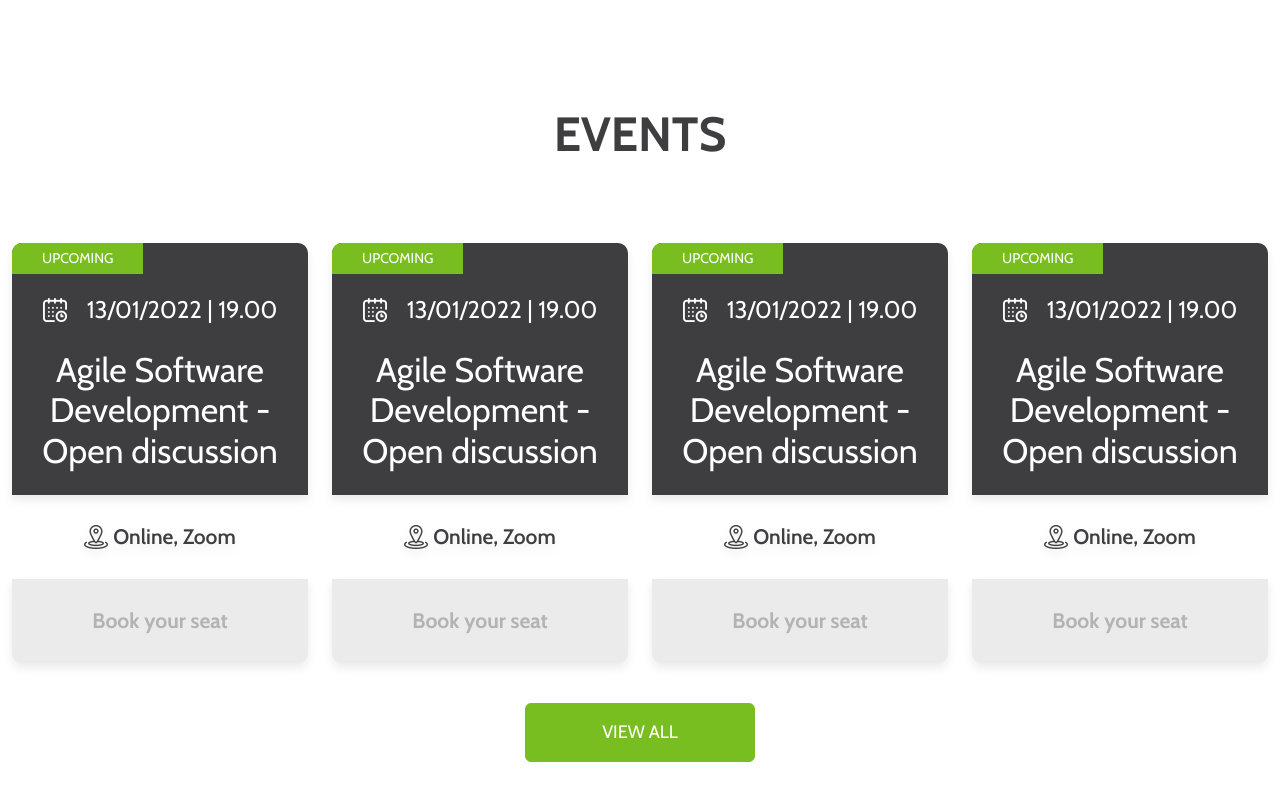
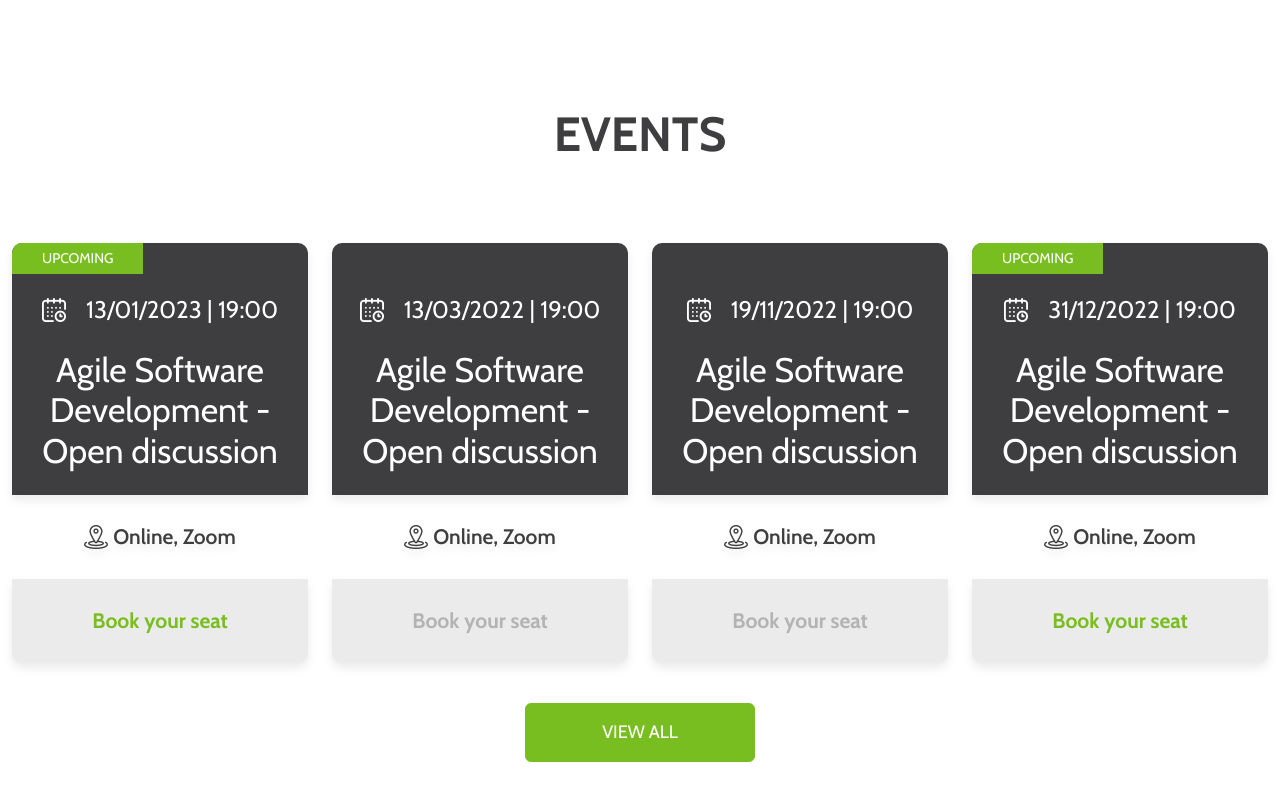
Before and after one commit to devstaff-crete/devstaff-website, a Next.js app: page / in a window 1280 px wide. Shown: the part 1395-2195 px from the top of the page. Built offline with nearby package versions, Linux system fonts and the light colour scheme.

Commit message:
Add logic to Event card

```diff
--- a/components/EventCard/EventCard.tsx
+++ b/components/EventCard/EventCard.tsx
@@ -2,18 +2,37 @@ import Image from 'next/image';
 
 import styles from './EventCard.module.scss';
 
+type ISOString = `${number}-${number}-${number}T${number}:${number}`;
+
 type Props = {
-  date: string;
-  time: string;
+  dateTime: ISOString;
   title: string;
   url: string;
 };
 
-const EventCard = ({ date, time, title, url }: Props) => {
+const getDate = (date: Date) => {
+  const year = date.getFullYear();
+  const month = String(date.getMonth() + 1).padStart(2, '0');
+  const day = String(date.getDate()).padStart(2, '0');
+  return [day, month, year].join('/');
+};
+
+const getTime = (date: Date) => {
+  const hours = String(date.getHours()).padStart(2, '0');
+  const minutes = String(date.getMinutes()).padStart(2, '0');
+  return `${hours}:${minutes}`;
+};
+
+const EventCard = ({ dateTime, title, url }: Props) => {
+  const eventDate = new Date(dateTime);
+  const date = getDate(eventDate);
+  const time = getTime(eventDate);
+  const isInFuture = eventDate > new Date();
+
   return (
     <div className={styles.card}>
       <div className={styles.cardHeader}>
-        <div className={styles.cardRibbon}>UPCOMING</div>
+        {isInFuture ? <div className={styles.cardRibbon}>UPCOMING</div> : null}
         <div className={styles.cardDate}>
           <Image src="/icons/calendar.png" width="24" height="24" alt="calendar icon" />
           <span>{`${date} | ${time}`}</span>
@@ -27,7 +46,7 @@ const EventCard = ({ date, time, title, url }: Props) => {
         </div>
       </div>
       <div className={styles.cardFooter}>
-        <a href={url} className={`btn btn-link ${styles.disabledLink}`}>
+        <a href={url} className={`btn btn-link ${!isInFuture ? styles.disabledLink : null}`}>
           Book your seat
         </a>
       </div>
--- a/pages/index.tsx
+++ b/pages/index.tsx
@@ -97,32 +97,28 @@ export default function Home() {
             <div className="row">
               <div className="col-12 col-sm-6 col-lg-3 py-4">
                 <EventCard
-                  date="13/01/2022"
-                  time="19.00"
+                  dateTime="2023-01-13T19:00"
                   title="Agile Software Development - Open discussion"
                   url="https://www.meetup.com/devstaff/events/288836591/"
                 />
               </div>
               <div className="col-12 col-sm-6 col-lg-3 py-4">
                 <EventCard
-                  date="13/01/2022"
-                  time="19.00"
+                  dateTime="2022-03-13T19:00"
                   title="Agile Software Development - Open discussion"
                   url="https://www.meetup.com/devstaff/events/288836591/"
                 />
               </div>{' '}
               <div className="col-12 col-sm-6 col-lg-3 py-4">
                 <EventCard
-                  date="13/01/2022"
-                  time="19.00"
+                  dateTime="2022-11-19T19:00"
                   title="Agile Software Development - Open discussion"
                   url="https://www.meetup.com/devstaff/events/288836591/"
                 />
               </div>{' '}
               <div className="col-12 col-sm-6 col-lg-3 py-4">
                 <EventCard
-                  date="13/01/2022"
-                  time="19.00"
+                  dateTime="2022-12-31T19:00"
                   title="Agile Software Development - Open discussion"
                   url="https://www.meetup.com/devstaff/events/288836591/"
                 />
```
